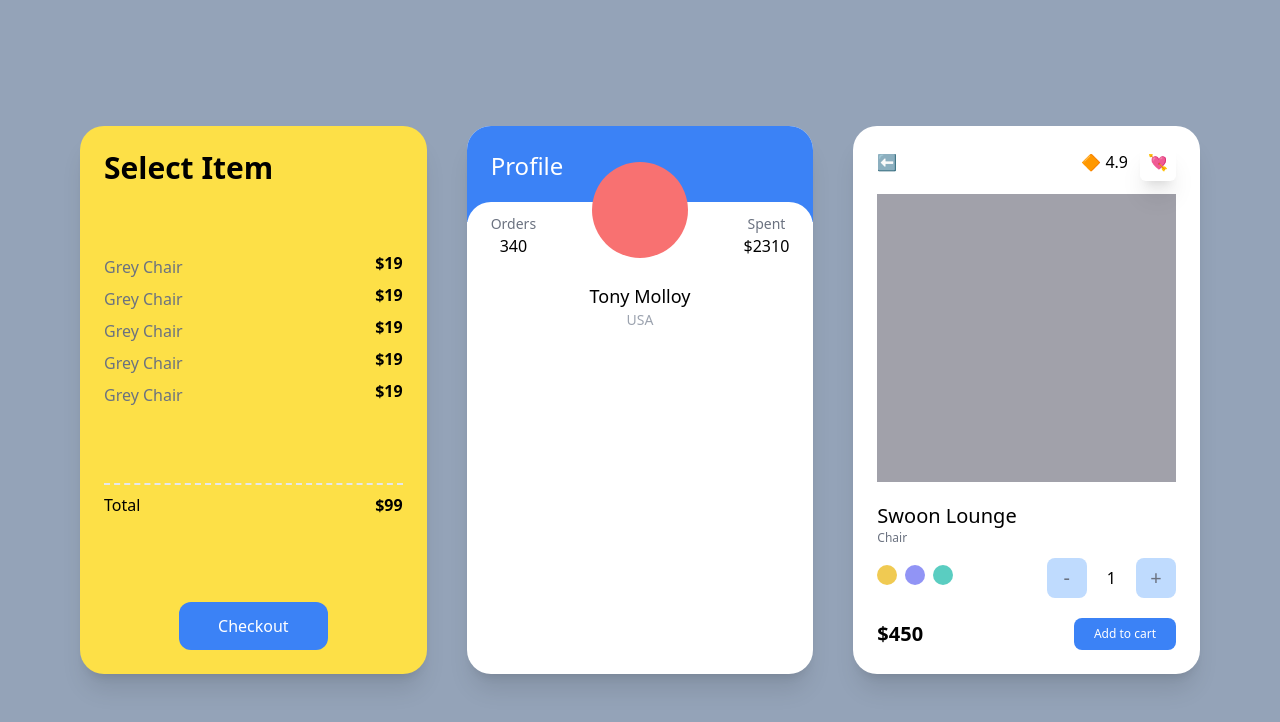
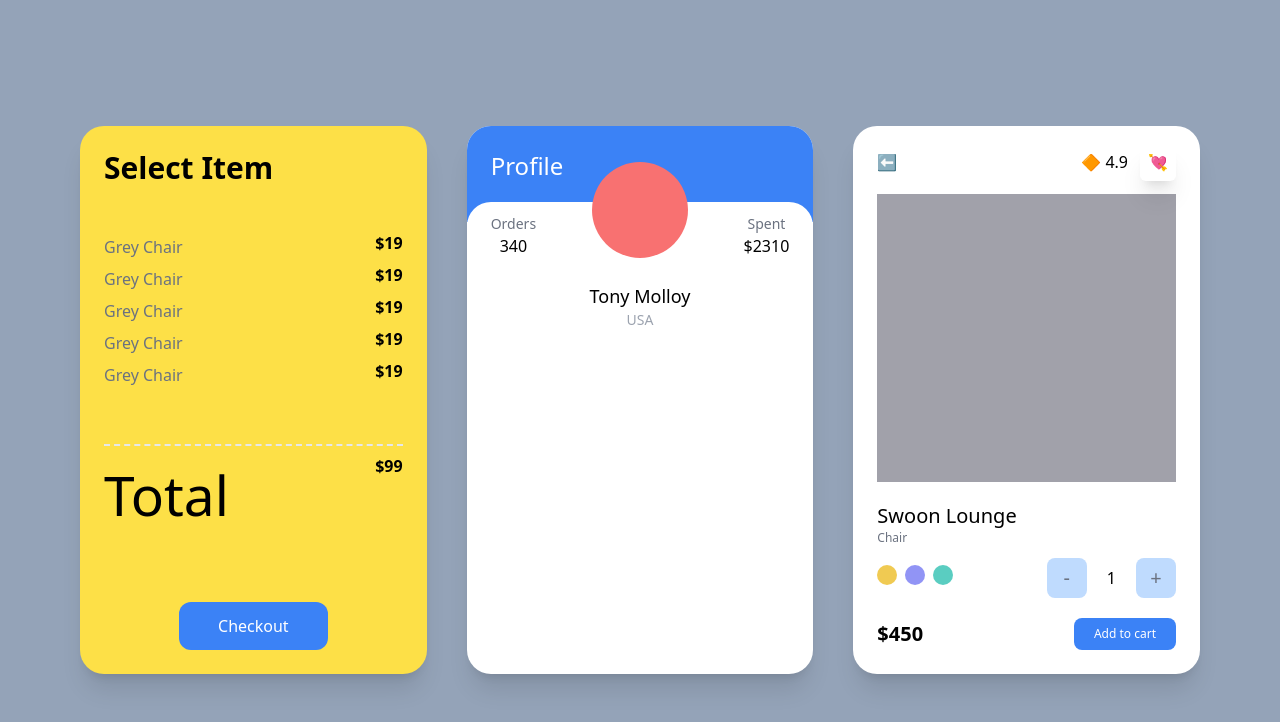
Before and after one commit to JYoungKweon/reactjs_carrot_market, a Next.js app: page / in a window 1280 px wide. Shown: the top 722 px of the page. Built offline with nearby package versions, Linux system fonts and the light colour scheme.

Commit message:
tailwindCSS_JIT_Compiler
tailwind 3.0 has JIT compiler which is generate custom className to css

ex) font: "font-[45px]"
"bg-[url(`/versel.svg`)]"

```diff
--- a/pages/index.tsx
+++ b/pages/index.tsx
@@ -17,7 +17,7 @@ const Home: NextPage = () => {
           ))}
         </ul>
         <div className="mt-2 pt-2 border-t-2 border-dashed flex justify-between">
-          <span>Total</span>
+          <span className="text-[55px]">Total</span>
           <span className="font-semibold">$99</span>
         </div>
         <button
```
